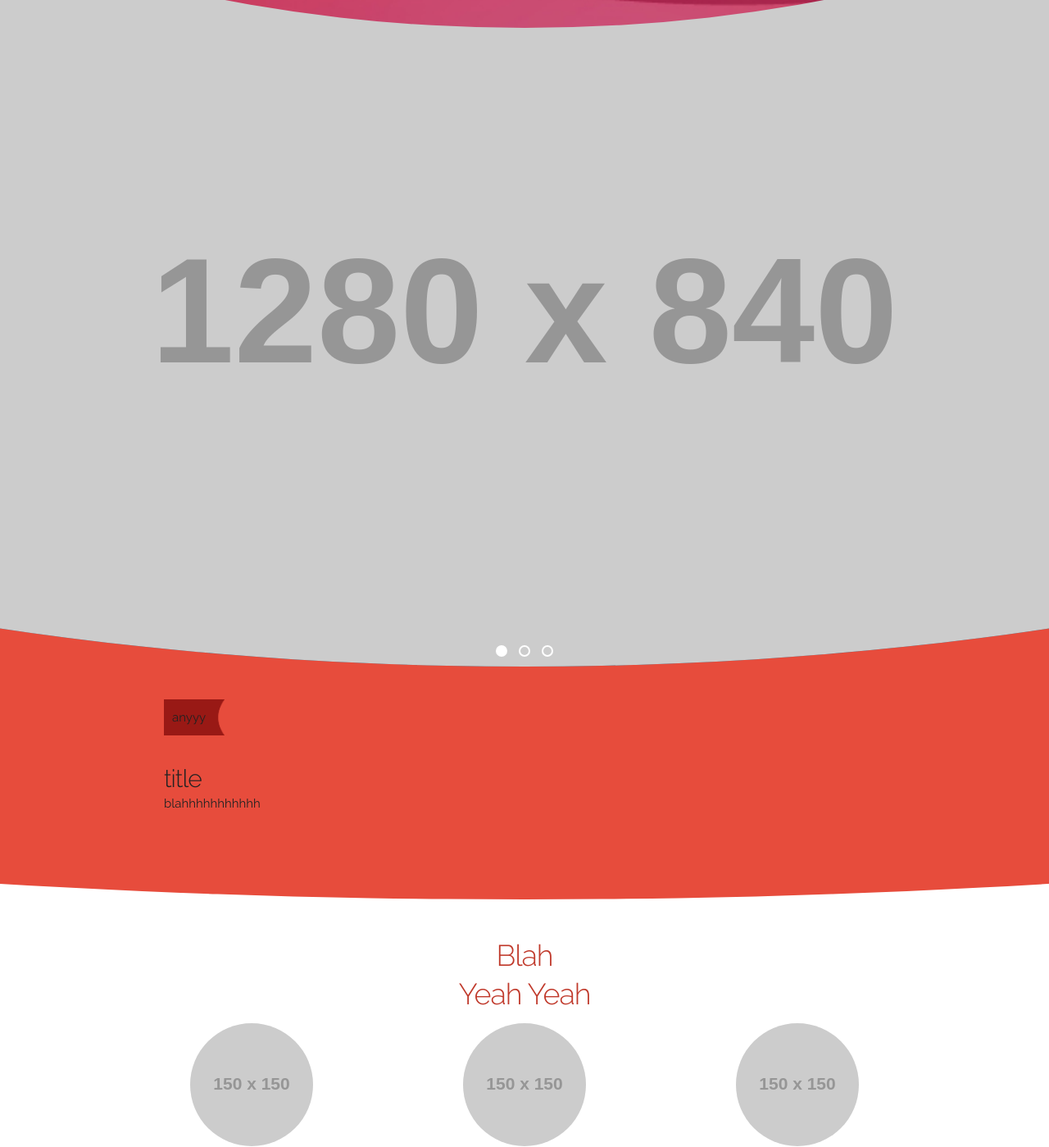
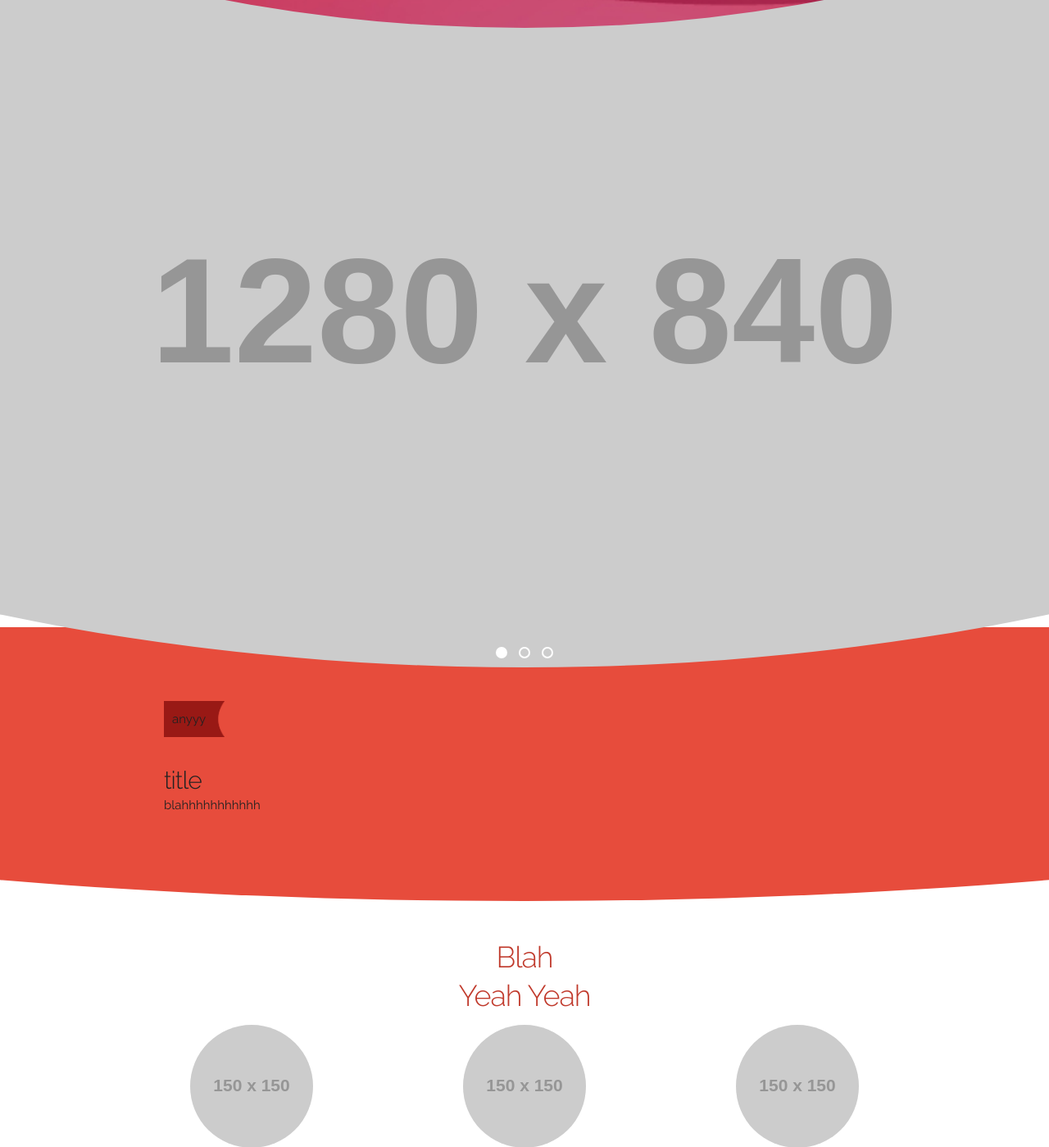
Before and after one commit to sereepap2029/any_i, a PHP site: page / in a window 1280 px wide. Shown: the part 608-2007 px from the top of the page at 82% size. Run offline with PHP 8.4, Linux system fonts and the light colour scheme; grey boxes labelled with a size stand in for pictures from a placeholder-image service; some libraries are stand-ins or nearby versions; some web fonts are replaced.

Commit message:
debug + detaled ip5

```diff
--- a/css/style.css
+++ b/css/style.css
@@ -599,9 +599,8 @@ nav ul li a:active, nav ul li a:hover {
 /* section *******************************/
 .s1 {
   padding: 0rem 0 0rem;
-  background-color: #34495e;
   clip-path: url(../#clip_path);
-  -webkit-clip-path: url(../#clip_path);
+  -webkit-clip-path: ellipse(130% 100% at 50% 0%);
   z-index: 10;
   /* owl-carousel s1 *******************************/
    /*
@@ -635,7 +634,7 @@ nav ul li a:active, nav ul li a:hover {
 }
 .s1 .owl-dots {
   position: relative;
-  margin-top: -42px;
+  margin-top: -40px;
 }
 .s1 #owl-desk {
   display: none;
@@ -662,6 +661,7 @@ nav ul li a:active, nav ul li a:hover {
   min-width: 100%;
   width: inherit;
   height: auto;
+  -webkit-clip-path: ellipse(130% 100% at 50% 0%);
 }
 @media screen and (min-width: 550px) {
   .s1 .owl-carousel .owl-item img {
@@ -692,7 +692,7 @@ nav ul li a:active, nav ul li a:hover {
 .s2 {
   background-color: #e74c3c;
   clip-path: url(../#clip_path);
-  -webkit-clip-path: url(../#clip_path);
+  -webkit-clip-path: ellipse(130% 100% at 50% 0%);
   margin-top: -50px;
   z-index: 9;
 }
@@ -872,15 +872,15 @@ nav ul li a:active, nav ul li a:hover {
 .s6 {
   background-color: #bdc3c7;
   padding: 8rem 0 8rem;
-  clip-path: url(../#clip_path);
-  -webkit-clip-path: ellipse(150% 100% at 50% 0%);
+  clip-path: url(../#clip_path-s6);
+  -webkit-clip-path: ellipse(180% 100% at 50% 0%);
   margin-top: -35px;
   z-index: 5;
 }
 .s6 img {
   border-radius: 50%;
   width: 150px;
-  height: 150px;
+  height: auto;
 }
 .s6 .s6-1 {
   width: 50%;
--- a/index.php
+++ b/index.php
@@ -44,6 +44,9 @@ ob_start('ob_gzhandler');
                 <clipPath id="clip_path-s5" clipPathUnits="objectBoundingBox">
                     <ellipse rx="2.7" ry="1" cx="0.5" cy="0" />
                 </clipPath>
+                <clipPath id="clip_path-s6" clipPathUnits="objectBoundingBox">
+                    <ellipse rx="1.8" ry="1" cx="0.5" cy="0" />
+                </clipPath>
                 <clipPath id="clip_tag" clipPathUnits="objectBoundingBox">
                     <polygon points="1 0,0.75 0.5,1 1,0 1,0 0.5,0 0"> </polygon>
                 </clipPath>
--- a/scss/_content.scss
+++ b/scss/_content.scss
@@ -108,10 +108,10 @@
 
 .s1 {
     padding: 0rem 0 0rem;
-    background-color: #34495e;
-    //-webkit-clip-path: ellipse(130% 100% at 50% 0%);
+    //background-color: #34495e;
     clip-path: url(../#clip_path);
-    -webkit-clip-path: url(../#clip_path);
+    //-webkit-clip-path: url(../#clip_path);
+    -webkit-clip-path: ellipse(130% 100% at 50% 0%);
     z-index: 10;
     // margin-top: -35px;
     //overflow: hidden;
@@ -129,7 +129,7 @@
     /* owl-carousel s1 *******************************/
     .owl-dots {
         position: relative;
-        margin-top: -42px;
+        margin-top: -40px;
     }
     #owl-desk {
         display: none;
@@ -154,6 +154,7 @@
         min-width: 100%;
         width: inherit;
         height: auto;
+        -webkit-clip-path: ellipse(130% 100% at 50% 0%);
         @media #{$md} {
             width: 100%;
         }
@@ -190,6 +191,7 @@
     /* End owl-carousel s1 *******************************/
 }
 
+
 .chrome .s1 {
     overflow: hidden;
 }
@@ -201,7 +203,8 @@
 .s2 {
     background-color: #e74c3c;
     clip-path: url(../#clip_path);
-    -webkit-clip-path: url(../#clip_path);
+    //-webkit-clip-path: url(../#clip_path);
+    -webkit-clip-path: ellipse(130% 100% at 50% 0%);
     margin-top: -50px;
     z-index: 9;
 }
@@ -357,14 +360,14 @@
     background-color: #bdc3c7;
     padding: 8rem 0 8rem;
     //-webkit-clip-path: url(../#clip_path);
-    clip-path: url(../#clip_path);
-    -webkit-clip-path: ellipse(150% 100% at 50% 0%);
+    clip-path: url(../#clip_path-s6);
+    -webkit-clip-path: ellipse(180% 100% at 50% 0%);
     margin-top: -35px;
     z-index: 5;
     img {
         border-radius: 50%;
         width: 150px;
-        height: 150px;
+        height: auto;
     }
     .s6-1 {
         width: 50%;
```
